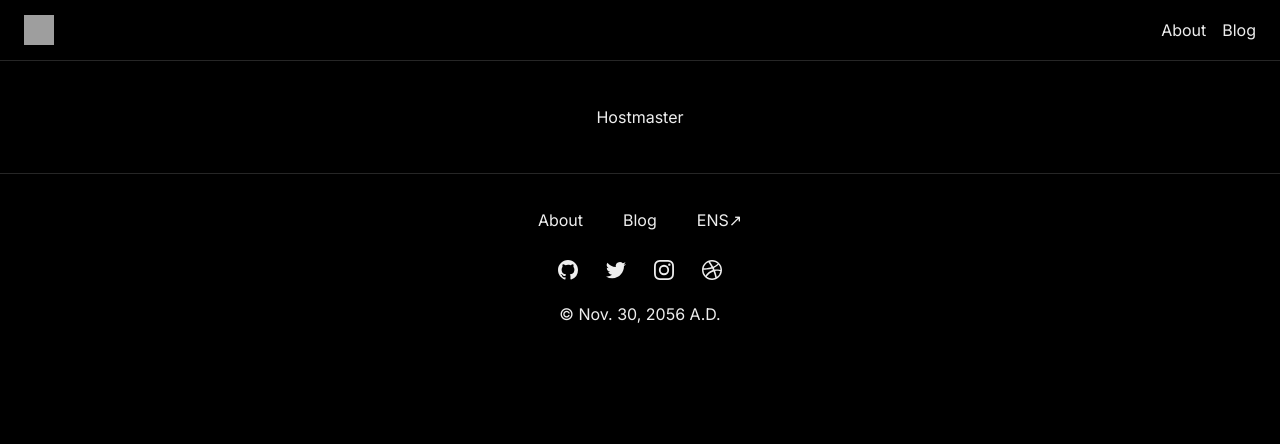
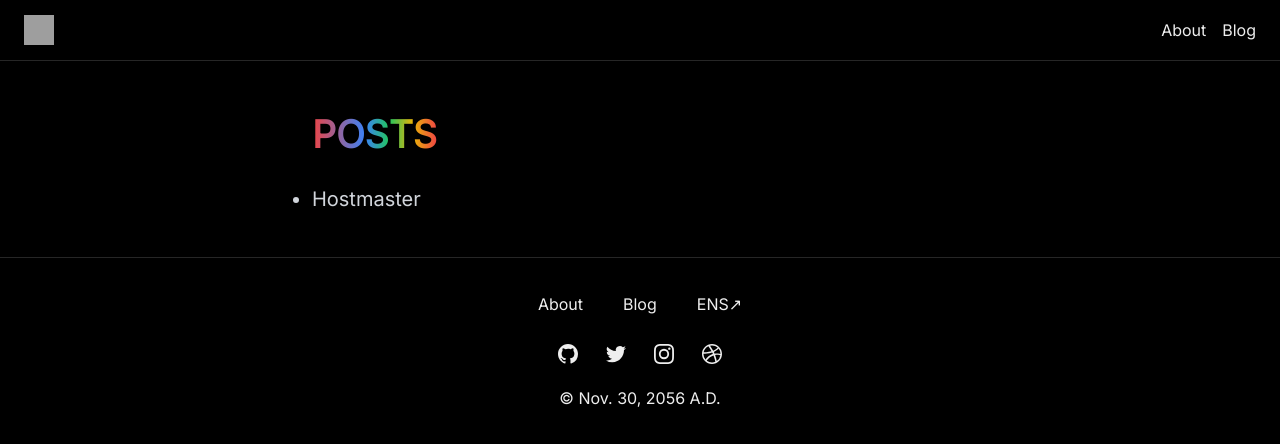
Before and after one commit to stepbrobd/stepbrobd, a Next.js app: page /blog in a window 1280 px wide. Shown: the top 444 px of the page. Built offline with nearby package versions, Linux system fonts and the light colour scheme; grey boxes are pictures that could not be loaded.

Commit message:
added blog post support

```diff
--- a/src/pages/blog/index.tsx
+++ b/src/pages/blog/index.tsx
@@ -38,9 +38,18 @@ const Blog = ({slugs}: Props) => {
                     <>
                         <Meta title="Blog - StepBroBD" description="StepBroBD blog posts."/>
                         <Layout>
-                            <ul>
+                            <div className="container prose prose-invert">
+                                <div className="flex justify-start items-center">
+                                    <div className="whitespace-nowrap inline text-3xl font-black">
+                                        <h3 className="whitespace-nowrap inline font-black text-transparent bg-clip-text bg-gradient-to-r from-red-500 to-blue-500">PO</h3>
+                                        <h3 className="whitespace-nowrap inline font-black text-transparent bg-clip-text bg-gradient-to-r from-blue-500 to-green-500">S</h3>
+                                        <h3 className="whitespace-nowrap inline font-black text-transparent bg-clip-text bg-gradient-to-r from-green-500 to-yellow-500">T</h3>
+                                        <h3 className="whitespace-nowrap inline font-black text-transparent bg-clip-text bg-gradient-to-r from-yellow-500 to-red-500">S</h3>
+                                    </div>
+                                </div>
+                                <ul className="not-prose list-disc">
                                     {slugs.map((slug) => (
-                                    <li key={slug}>
+                                        <li key={slug} className="text-xl pt-5">
                                             <Link
                                                 href={"/blog/" + slug}
                                             >
@@ -49,6 +58,7 @@ const Blog = ({slugs}: Props) => {
                                         </li>
                                     ))}
                                 </ul>
+                            </div>
                         </Layout>
                     </>
                 )
```
Lines whose indentation alone changed are shown as unchanged.
